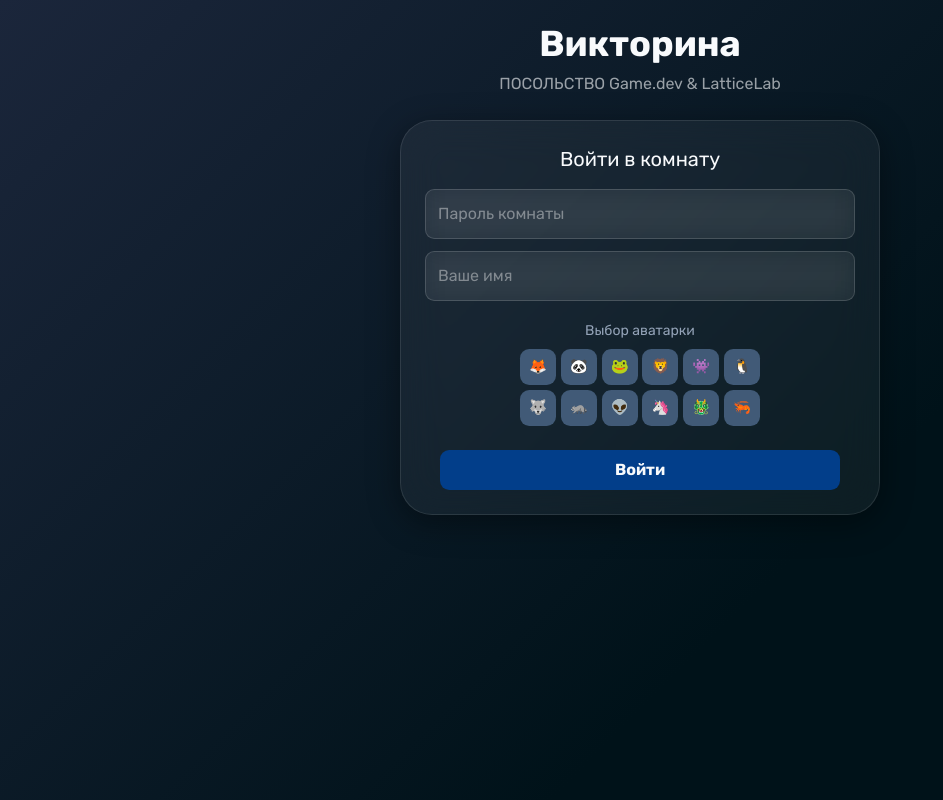
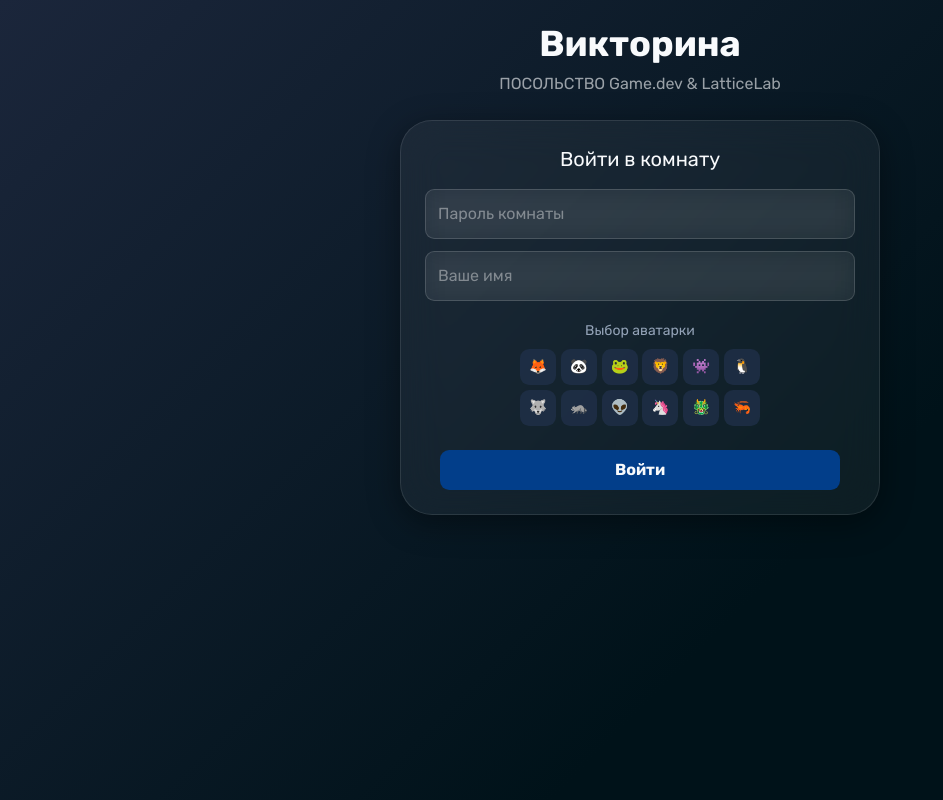
Before and after one commit to KLeyman-228/QuizWeb, a Django app: page / in a window 1280 px wide. Shown: the whole page, without its empty margins (0-943 px from the left). Run offline with Django 5.2, Linux system fonts and the light colour scheme; some libraries are stand-ins or nearby versions.

Commit message:
style fix -13

```diff
--- a/static/css/style.css
+++ b/static/css/style.css
@@ -8,7 +8,7 @@
     --bg-card:        #1B263B;   /* карточки             */
     --bg-input:       #26385a;   /* поля / варианты      */
     --bg-input-hover: #023E8A;
-    --bg-avarar:      #415A77;   /* ховер полей          */
+    --bg-avarar:      #22324eaf;   /* ховер полей          */
 
     /* Текст */
     --text-main:  #f8fafc;
```
